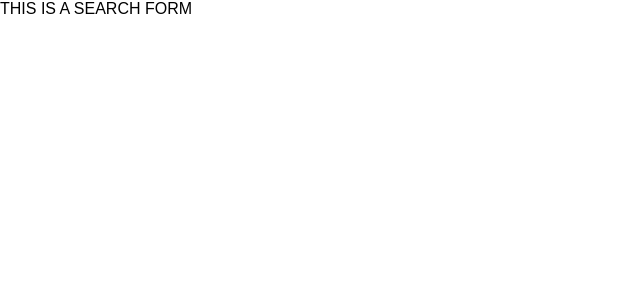
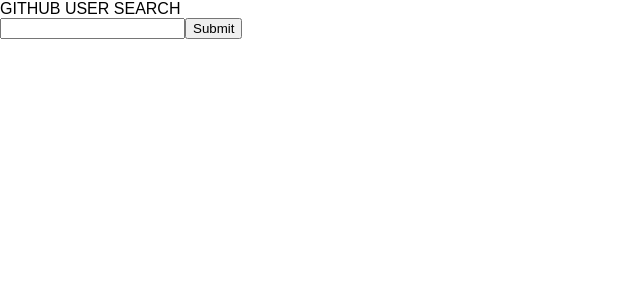
Before and after one commit to ramenhog/github-user-search, a React (Create React App) app: page / in a window 1280 px wide. Shown: the top 300 px of the page, without its empty margins (0-640 px from the left). Built offline with nearby package versions, Linux system fonts and the light colour scheme.

Commit message:
install redux form and hook up search form

```diff
--- a/package.json
+++ b/package.json
@@ -8,7 +8,8 @@
     "react-redux": "^5.0.7",
     "react-router-dom": "^4.2.2",
     "react-scripts": "1.1.1",
-    "redux": "^3.7.2"
+    "redux": "^3.7.2",
+    "redux-form": "^7.3.0"
   },
   "scripts": {
     "start": "react-scripts start",
--- a/src/containers/Search/index.js
+++ b/src/containers/Search/index.js
@@ -1,7 +1,46 @@
 import React from "react";
+import { connect } from "react-redux";
+import { bindActionCreators } from "redux";
+import { Field, reduxForm } from "redux-form";
+import * as actions from "../../state/actions/search";
 
-const SearchContainer = () => {
-  return <div>THIS IS A SEARCH FORM</div>;
+let SearchForm = props => {
+  return (
+    <form onSubmit={props.handleSubmit}>
+      <Field name="search" type="text" component="input" />
+      <button type="submit">Submit</button>
+    </form>
+  );
 };
 
+SearchForm = reduxForm({
+  form: "search"
+})(SearchForm);
+
+const Search = props => {
+  const { searchRequested } = props;
+  return (
+    <div>
+      <header>GITHUB USER SEARCH</header>
+      <SearchForm
+        onSubmit={values => {
+          searchRequested(values.search);
+        }}
+      />
+    </div>
+  );
+};
+
+const mapStateToProps = state => {
+  return {
+    searchQuery: state.search.searchQuery
+  };
+};
+
+const mapDispatchToProp = dispatch => {
+  return bindActionCreators(actions, dispatch);
+};
+
+const SearchContainer = connect(mapStateToProps, mapDispatchToProp)(Search);
+
 export default SearchContainer;
--- /dev/null
+++ b/src/state/actions/search.js
@@ -0,0 +1,6 @@
+export const searchRequested = searchQuery => {
+  return {
+    type: "SEARCH_SUBMIT_SUCCESS",
+    searchQuery
+  };
+};
--- a/src/state/reducers/index.js
+++ b/src/state/reducers/index.js
@@ -1,7 +1,9 @@
 import { combineReducers } from "redux";
 import search from "./search";
+import { reducer as form } from "redux-form";
 
 const rootReducer = combineReducers({
+  form,
   search
 });
 
--- a/src/state/reducers/search.js
+++ b/src/state/reducers/search.js
@@ -5,7 +5,15 @@
 };
 
 const searchReducer = (state = initialState, action) => {
-  return state;
+  switch (action.type) {
+    case "SEARCH_SUBMIT_SUCCESS": {
+      console.log("yay", action.searchQuery);
+      return state;
+    }
+    default: {
+      return state;
+    }
+  }
 };
 
 export default searchReducer;
```
Also changed, not shown: 1 other file (tests, documents, lock files or other folders).
